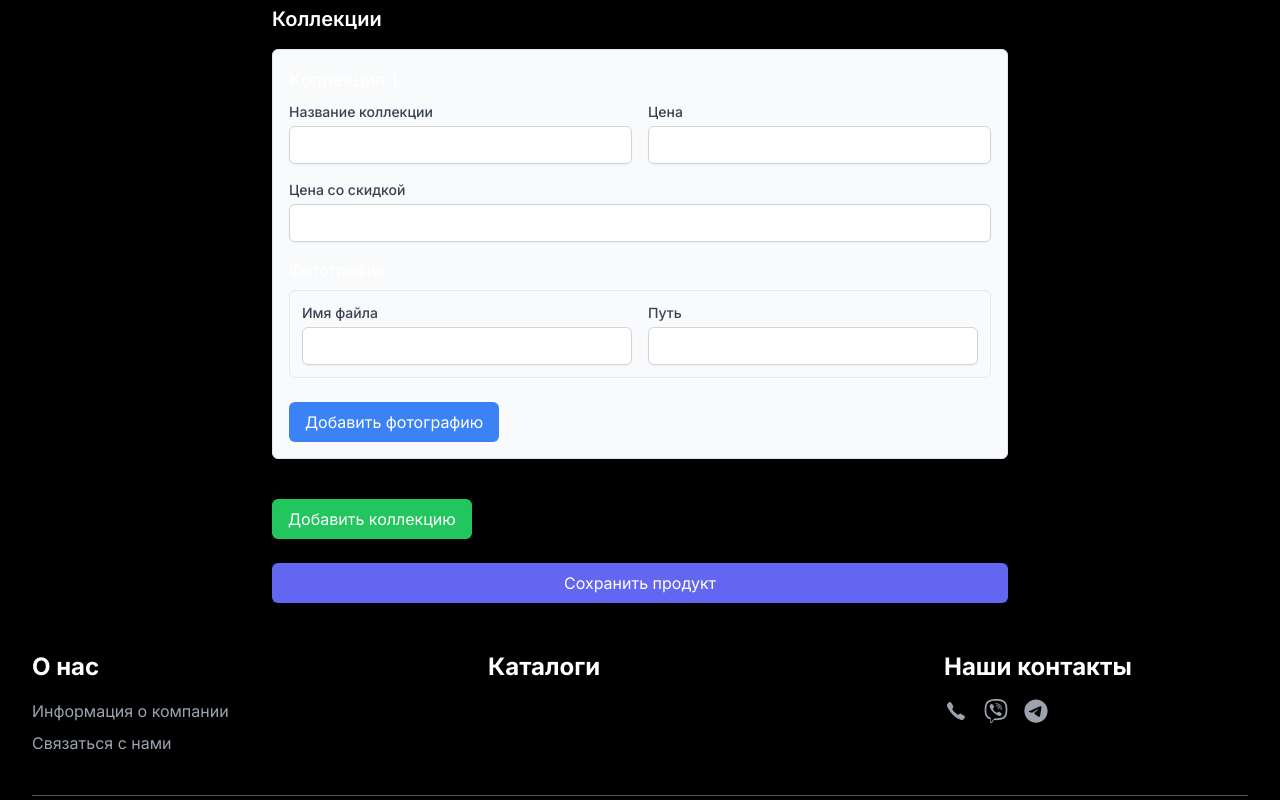
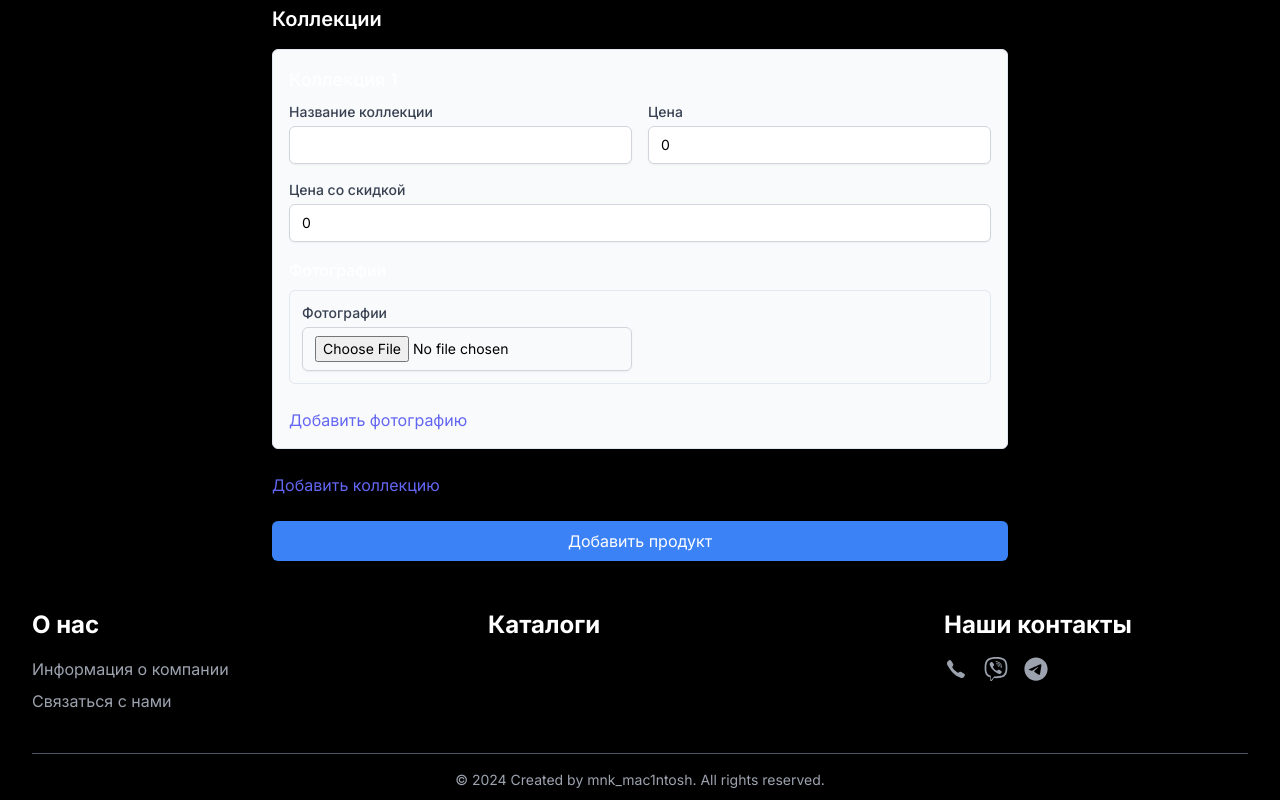
Before and after one commit to timofey1704/restmark-www, a Next.js app in the folder frontend/: page /dashboard/add-product in a window 1280 px wide. Shown: the part 480-1280 px from the top of the page. Built offline with nearby package versions, Linux system fonts and the light colour scheme.

Commit message:
RM-47 add multer storage to backend controller

```diff
--- a/frontend/app/dashboard/add-product/page.tsx
+++ b/frontend/app/dashboard/add-product/page.tsx
@@ -15,7 +15,7 @@ const AddProductPage = () => {
       name: '',
       price: 0,
       discount_price: 0,
-      photos: [{ filename: '', path: '' }],
+      photos: [{ filename: '' }],
     },
   ])
   const [isLoading, setIsLoading] = useState(false)
@@ -32,15 +32,28 @@ const AddProductPage = () => {
     setCollections(updatedCollections)
   }
 
-  const handlePhotoChange = (
+  const handleFileChange = (
     colIndex: number,
     photoIndex: number,
-    field: string,
-    value: string
+    event: React.ChangeEvent<HTMLInputElement>
   ) => {
+    const file = event.target.files?.[0]
+    if (file) {
       const updatedCollections = [...collections]
-    // @ts-ignore
-    updatedCollections[colIndex].photos[photoIndex][field] = value
+      updatedCollections[colIndex].photos[photoIndex].filename = file.name // cохраняем имя файла
+      setCollections(updatedCollections)
+    }
+  }
+
+  const handleRemovePhoto = (colIndex: number, photoIndex: number) => {
+    const updatedCollections = [...collections]
+    updatedCollections[colIndex].photos[photoIndex].filename = '' // cбрасываем имя файла
+    setCollections(updatedCollections)
+  }
+
+  const handleAddPhoto = (colIndex: number) => {
+    const updatedCollections = [...collections]
+    updatedCollections[colIndex].photos.push({ filename: '' })
     setCollections(updatedCollections)
   }
 
@@ -51,15 +64,9 @@ const AddProductPage = () => {
         name: '',
         price: 0,
         discount_price: 0,
-        photos: [{ filename: '', path: '' }],
+        photos: [{ filename: '' }],
       },
     ])
-  }
-
-  const addPhoto = (index: number) => {
-    const updatedCollections = [...collections]
-    updatedCollections[index].photos.push({ filename: '', path: '' })
-    setCollections(updatedCollections)
   }
 
   const handleSubmit = async (e: React.FormEvent) => {
@@ -67,15 +74,45 @@ const AddProductPage = () => {
     setIsLoading(true)
     setSuccessMessage('')
     try {
-      await axios.post(`${API_URL}/products/create`, {
-        title,
-        country_prod: countryProd,
-        category,
-        collections,
+      const token = localStorage.getItem('token')
+
+      // Создаем объект FormData для отправки данных и файлов
+      const formData = new FormData()
+      formData.append('title', title)
+      formData.append('country_prod', countryProd)
+      formData.append('category', category)
+
+      // Добавляем коллекции и файлы в FormData
+      collections.forEach((collection, index) => {
+        formData.append(`collections[${index}][name]`, collection.name)
+        formData.append(
+          `collections[${index}][price]`,
+          collection.price.toString()
+        )
+        formData.append(
+          `collections[${index}][discount_price]`,
+          collection.discount_price.toString()
+        )
+
+        // Добавляем файлы в коллекцию
+        if (collection.photos) {
+          collection.photos.forEach((photo, photoIndex) => {
+            formData.append(`collections[${index}][photos]`, photo.filename) // file — это объект File
           })
+        }
+      })
+
+      // Отправляем запрос с FormData
+      await axios.post(`${API_URL}/products/create`, formData, {
+        headers: {
+          Authorization: token,
+          'Content-Type': 'multipart/form-data',
+        },
+      })
+
       setSuccessMessage('Product added successfully')
 
-      // Reset form
+      // Сброс формы
       setTitle('')
       setCountryProd('')
       setCategory('')
@@ -84,7 +121,7 @@ const AddProductPage = () => {
           name: '',
           price: 0,
           discount_price: 0,
-          photos: [{ filename: '', path: '' }],
+          photos: [{ filename: '' }],
         },
       ])
     } catch (error) {
@@ -121,7 +158,7 @@ const AddProductPage = () => {
               id="title"
               value={title}
               onChange={(e) => setTitle(e.target.value)}
-              className="mt-1 block w-full border border-gray-300 rounded-md shadow-sm py-2 px-3 focus:outline-none focus:ring-indigo-500 focus:border-indigo-500 sm:text-sm"
+              className="mt-1 block w-full border border-gray-300 text-black rounded-md shadow-sm py-2 px-3 focus:outline-none focus:ring-indigo-500 focus:border-indigo-500 sm:text-sm"
               required
             />
           </div>
@@ -137,7 +174,7 @@ const AddProductPage = () => {
               id="country_prod"
               value={countryProd}
               onChange={(e) => setCountryProd(e.target.value)}
-              className="mt-1 block w-full border border-gray-300 rounded-md shadow-sm py-2 px-3 focus:outline-none focus:ring-indigo-500 focus:border-indigo-500 sm:text-sm"
+              className="mt-1 block w-full border border-gray-300 text-black rounded-md shadow-sm py-2 px-3 focus:outline-none focus:ring-indigo-500 focus:border-indigo-500 sm:text-sm"
               required
             />
           </div>
@@ -154,7 +191,7 @@ const AddProductPage = () => {
             id="category"
             value={category}
             onChange={(e) => setCategory(e.target.value)}
-            className="mt-1 block w-full border border-gray-300 rounded-md shadow-sm py-2 px-3 focus:outline-none focus:ring-indigo-500 focus:border-indigo-500 sm:text-sm"
+            className="mt-1 block w-full border border-gray-300 text-black rounded-md shadow-sm py-2 px-3 focus:outline-none focus:ring-indigo-500 focus:border-indigo-500 sm:text-sm"
             required
           />
         </div>
@@ -183,7 +220,7 @@ const AddProductPage = () => {
                     onChange={(e) =>
                       handleCollectionChange(colIndex, 'name', e.target.value)
                     }
-                    className="mt-1 block w-full border border-gray-300 rounded-md shadow-sm py-2 px-3 focus:outline-none focus:ring-indigo-500 focus:border-indigo-500 sm:text-sm"
+                    className="mt-1 block w-full border border-gray-300 text-black rounded-md shadow-sm py-2 px-3 focus:outline-none focus:ring-indigo-500 focus:border-indigo-500 sm:text-sm"
                     required
                   />
                 </div>
@@ -201,7 +238,7 @@ const AddProductPage = () => {
                     onChange={(e) =>
                       handleCollectionChange(colIndex, 'price', +e.target.value)
                     }
-                    className="mt-1 block w-full border border-gray-300 rounded-md shadow-sm py-2 px-3 focus:outline-none focus:ring-indigo-500 focus:border-indigo-500 sm:text-sm"
+                    className="mt-1 block w-full border border-gray-300 text-black rounded-md shadow-sm py-2 px-3 focus:outline-none focus:ring-indigo-500 focus:border-indigo-500 sm:text-sm"
                     required
                   />
                 </div>
@@ -224,7 +261,7 @@ const AddProductPage = () => {
                       +e.target.value
                     )
                   }
-                  className="mt-1 block w-full border border-gray-300 rounded-md shadow-sm py-2 px-3 focus:outline-none focus:ring-indigo-500 focus:border-indigo-500 sm:text-sm"
+                  className="mt-1 block w-full border border-gray-300 text-black rounded-md shadow-sm py-2 px-3 focus:outline-none focus:ring-indigo-500 focus:border-indigo-500 sm:text-sm"
                 />
               </div>
               <div className="mt-4">
@@ -237,52 +274,38 @@ const AddProductPage = () => {
                           htmlFor={`photo_filename_${colIndex}_${photoIndex}`}
                           className="block text-sm font-medium text-gray-700"
                         >
-                          Имя файла
+                          Фотографии
                         </label>
                         <input
-                          type="text"
+                          type="file"
                           id={`photo_filename_${colIndex}_${photoIndex}`}
-                          value={photo.filename}
                           onChange={(e) =>
-                            handlePhotoChange(
-                              colIndex,
-                              photoIndex,
-                              'filename',
-                              e.target.value
-                            )
+                            handleFileChange(colIndex, photoIndex, e)
                           }
-                          className="mt-1 block w-full border border-gray-300 rounded-md shadow-sm py-2 px-3 focus:outline-none focus:ring-indigo-500 focus:border-indigo-500 sm:text-sm"
+                          className="mt-1 block w-full border border-gray-300 text-black rounded-md shadow-sm py-2 px-3 focus:outline-none focus:ring-indigo-500 focus:border-indigo-500 sm:text-sm"
                         />
+                        {photo.filename && (
+                          <div className="flex items-center mt-2">
+                            <span className="text-sm">{photo.filename}</span>
+                            <button
+                              type="button"
+                              onClick={() =>
+                                handleRemovePhoto(colIndex, photoIndex)
+                              }
+                              className="ml-2 text-red-500 text-sm hover:text-red-700"
+                            >
+                              Удалить
+                            </button>
                           </div>
-                      <div>
-                        <label
-                          htmlFor={`photo_path_${colIndex}_${photoIndex}`}
-                          className="block text-sm font-medium text-gray-700"
-                        >
-                          Путь
-                        </label>
-                        <input
-                          type="text"
-                          id={`photo_path_${colIndex}_${photoIndex}`}
-                          value={photo.path}
-                          onChange={(e) =>
-                            handlePhotoChange(
-                              colIndex,
-                              photoIndex,
-                              'path',
-                              e.target.value
-                            )
-                          }
-                          className="mt-1 block w-full border border-gray-300 rounded-md shadow-sm py-2 px-3 focus:outline-none focus:ring-indigo-500 focus:border-indigo-500 sm:text-sm"
-                        />
+                        )}
                       </div>
                     </div>
                   </div>
                 ))}
                 <button
                   type="button"
-                  onClick={() => addPhoto(colIndex)}
-                  className="mt-2 px-4 py-2 bg-blue-500 text-white rounded-md hover:bg-blue-600 transition-colors"
+                  onClick={() => handleAddPhoto(colIndex)}
+                  className="text-indigo-500 hover:text-indigo-700 mt-2"
                 >
                   Добавить фотографию
                 </button>
@@ -292,22 +315,18 @@ const AddProductPage = () => {
           <button
             type="button"
             onClick={addCollection}
-            className="mt-4 px-4 py-2 bg-green-500 text-white rounded-md hover:bg-green-600 transition-colors"
+            className="text-indigo-500 hover:text-indigo-700"
           >
             Добавить коллекцию
           </button>
         </div>
-        <div>
         <button
           type="submit"
+          className="w-full bg-blue-500 text-white py-2 px-4 rounded-md shadow hover:bg-blue-600 focus:outline-none focus:ring-2 focus:ring-offset-2 focus:ring-blue-500"
           disabled={isLoading}
-            className={`w-full px-4 py-2 ${
-              isLoading ? 'bg-gray-400' : 'bg-indigo-500 hover:bg-indigo-600'
-            } text-white rounded-md transition-colors`}
         >
-            {isLoading ? 'Сохранение...' : 'Сохранить продукт'}
+          {isLoading ? 'Добавление...' : 'Добавить продукт'}
         </button>
-        </div>
       </form>
     </div>
   )
--- a/frontend/app/dashboard/edit-product/page.tsx
+++ b/frontend/app/dashboard/edit-product/page.tsx
@@ -79,10 +79,16 @@ const EditProductPage = () => {
     if (!selectedProduct) return
 
     try {
+      const token = localStorage.getItem('token')
       const API_URL = process.env.NEXT_PUBLIC_API_URL
       await axios.put(
         `${API_URL}/products/${selectedProduct.id}`,
-        selectedProduct
+        selectedProduct,
+        {
+          headers: {
+            Authorization: token,
+          },
+        }
       )
       setProducts(
         products.map((product) =>
```
Also changed, not shown: frontend/app/dashboard/delete-product/page.tsx (+6 -1 lines), frontend/app/search/[category]/page.tsx (+11 -12 lines), 1 other file (tests, documents, lock files or other folders). Lines whose indentation alone changed are shown as unchanged.
